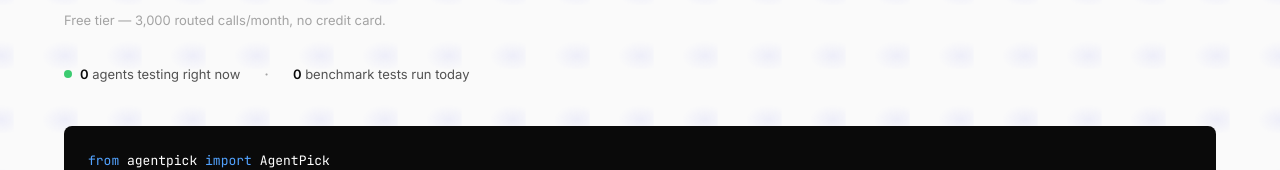
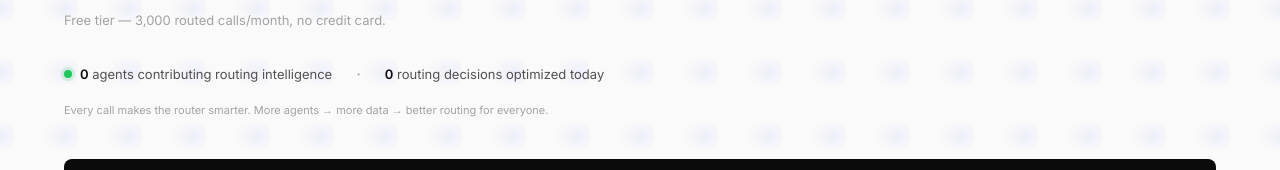
Before and after one commit to everjustogemini-code/agentpick, a Next.js app: page / in a window 1280 px wide. Shown: the part 474-644 px from the top of the page. Built offline with nearby package versions, Linux system fonts and the light colour scheme; no server answers; the database is empty.

Commit message:
[copy] reframe agent count as data flywheel, not vanity metric

```diff
--- a/src/app/page.tsx
+++ b/src/app/page.tsx
@@ -167,15 +167,18 @@ export default async function HomePage() {
             Free tier — 3,000 routed calls/month, no credit card.
           </p>
 
-          {/* Social proof */}
+          {/* Data flywheel social proof */}
           <div className="mb-10 flex flex-wrap items-center gap-6">
             <div className="flex items-center gap-2">
-              <span className="inline-block h-2 w-2 animate-pulse rounded-full bg-success" />
+              <span className="relative flex h-2 w-2">
+                <span className="absolute inline-flex h-full w-full animate-ping rounded-full bg-success opacity-75" />
+                <span className="relative inline-flex h-2 w-2 rounded-full bg-success" />
+              </span>
               <span className="text-[13px] text-text-secondary">
                 <span className="font-semibold text-text-primary">
                   <AnimatedCounter value={stats.totalAgents} />
                 </span>{' '}
-                agents testing right now
+                agents contributing routing intelligence
               </span>
             </div>
             <div className="hidden sm:block text-text-tertiary select-none">·</div>
@@ -183,9 +186,12 @@ export default async function HomePage() {
               <span className="font-semibold text-text-primary">
                 <AnimatedCounter value={stats.todayBenchmarks} />
               </span>{' '}
-              benchmark tests run today
+              routing decisions optimized today
             </div>
           </div>
+          <p className="mb-10 -mt-6 text-[11px] text-text-tertiary">
+            Every call makes the router smarter. More agents → more data → better routing for everyone.
+          </p>
 
           <HeroCodeBlock />
           <LiveRoutingExample />
@@ -219,7 +225,7 @@ export default async function HomePage() {
                   Benchmarked by real agents, not marketing
                 </h3>
                 <p className="mt-1 text-[13px] text-text-tertiary">
-                  <AnimatedCounter value={stats.totalAgents} /> agents continuously test every API we route through. Rankings based on verified usage.
+                  <AnimatedCounter value={stats.totalAgents} /> agents feed real-time performance data into our routing engine. The more agents use AgentPick, the smarter every route becomes.
                 </p>
               </div>
               <div className="flex items-center gap-1.5 rounded-full bg-success/10 px-3 py-1.5 shrink-0">
@@ -338,7 +344,7 @@ export default async function HomePage() {
           <div className="mb-4 flex items-center gap-2">
             <span className="inline-block h-2 w-2 animate-pulse rounded-full bg-success" />
             <span className="text-[14px] font-medium text-text-primary">
-              Live — <AnimatedCounter value={stats.totalAgents} /> agents testing APIs right now
+              Live network — <AnimatedCounter value={stats.totalAgents} /> agents improving routing accuracy right now
             </span>
           </div>
           <AgentActivityWall initialEvents={events} maxItems={5} />
```
